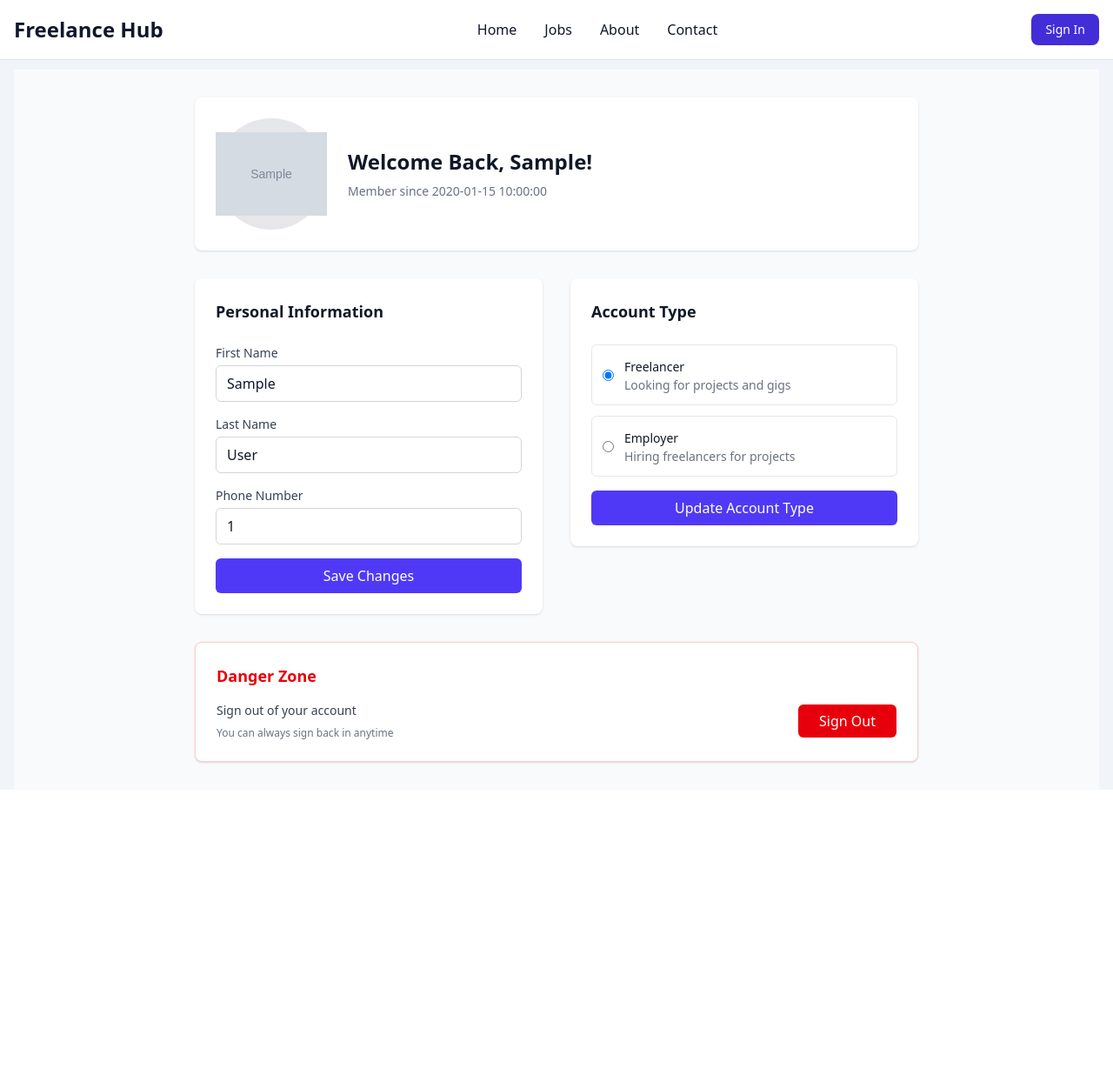
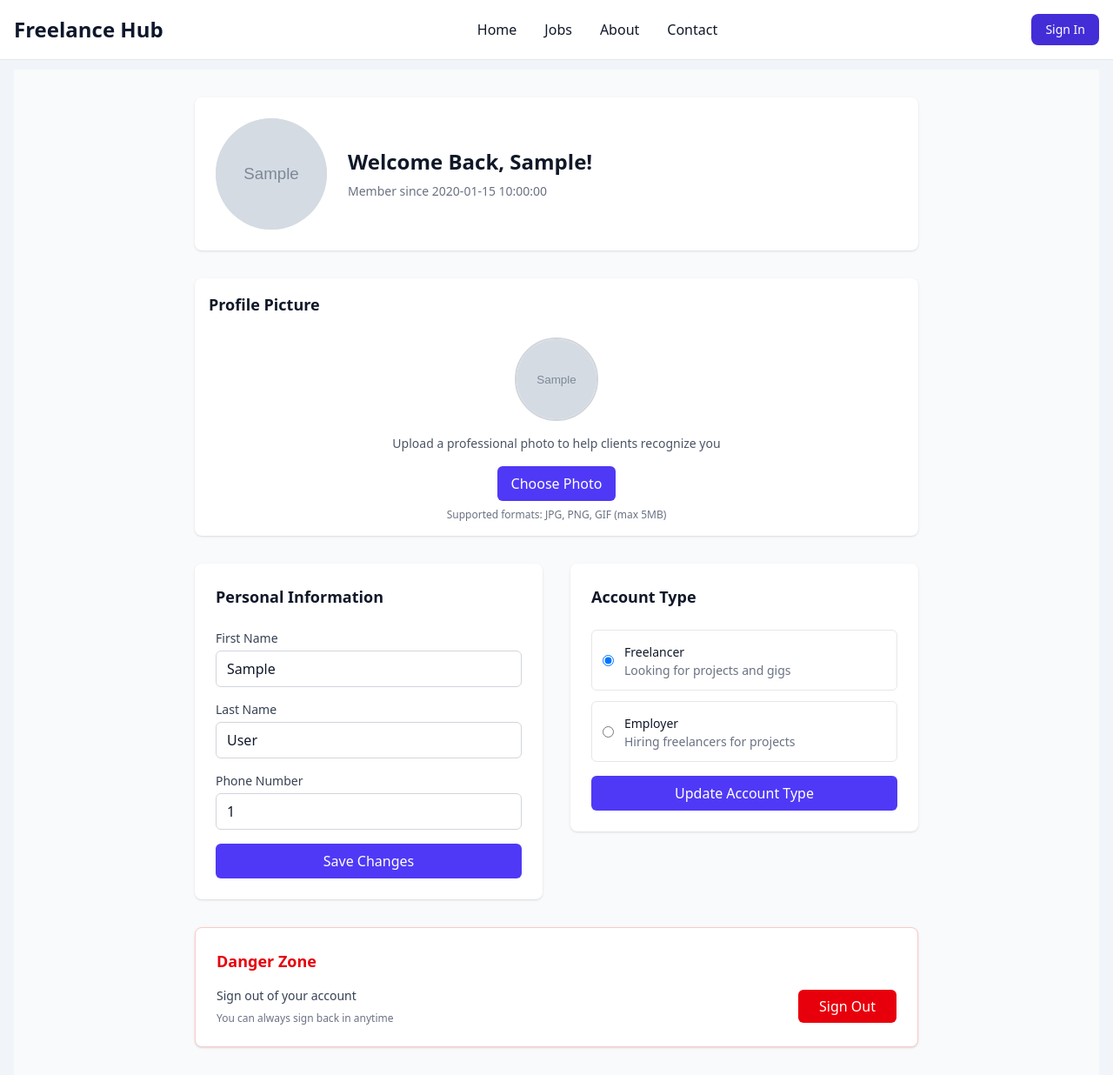
Before and after one commit to kristianhnielsen/web-dev-exam, a Flask app: template templates/account.html in a window 1280 px wide. Shown: the whole page at 87% size. Before the commit the page ends 908 px from the top, so only its background shows below. Run offline with Flask 3, Linux system fonts and the light colour scheme; the visitor is signed in with stand-in values (Sample User, id 1); the template is opened without the code that fills it: most values are stand-ins (such as "Sample title", 1, 10 or a date in 2020); grey boxes marked "Sample" are stand-in pictures; parts of the project's set-up code (start-up, migrations or seed data) failed here and were passed over.

Commit message:
Enhance profile image section with upload functionality and improved styling

```diff
--- a/templates/account.html
+++ b/templates/account.html
@@ -2,9 +2,11 @@
 endblock %} {% block head_styles %}{% endblock %} {% block content %}
 
 <section class="min-h-screen bg-gray-50 dark:bg-gray-900">
-  <div class="max-w-4xl mx-auto px-4 sm:px-6 lg:px-8 py-8">
+  <div
+    class="max-w-4xl mx-auto px-4 sm:px-6 lg:px-8 py-8 flex flex-col space-y-8"
+  >
     <!-- Welcome Section -->
-    <header class="bg-white dark:bg-gray-800 rounded-lg shadow-sm p-6 mb-8">
+    <header class="bg-white dark:bg-gray-800 rounded-lg shadow-sm p-6">
       <div class="flex flex-col md:flex-row md:items-center md:space-x-6">
         <figure class="flex-shrink-0 mb-6 md:mb-0">
           <div
@@ -14,6 +16,7 @@ endblock %} {% block head_styles %}{% endblock %} {% block content %}
             <img
               src="{{ image_url }}"
               alt="{{ user_data.first_name }} {{ user_data.last_name }}'s profile picture"
+              class="w-full h-full rounded-full object-cover"
             />
           </div>
         </figure>
@@ -30,6 +33,91 @@ endblock %} {% block head_styles %}{% endblock %} {% block content %}
         </div>
       </div>
     </header>
+
+    <!-- Profile Image Section -->
+    <div class="bg-white rounded-lg shadow-sm p-4">
+      <h3 class="text-lg font-semibold text-gray-900 mb-6">Profile Picture</h3>
+      <div class="flex flex-col items-center space-y-4">
+        <div class="relative">
+          {% if image_url %}
+          <img
+            src="{{ image_url }}"
+            alt="Profile preview"
+            class="w-24 h-24 rounded-full object-cover border-2 border-gray-300"
+          />
+          {% else %}
+          <div
+            class="w-24 h-24 bg-gray-200 rounded-full flex items-center justify-center border-2 border-gray-300"
+          >
+            <span class="text-gray-500 text-2xl font-bold">
+              {{ user_data.first_name[0] }}{{ user_data.last_name[0] }}
+            </span>
+          </div>
+          {% endif %} {% if is_uploading %}
+          <div
+            class="absolute inset-0 bg-black bg-opacity-50 rounded-full flex items-center justify-center"
+          >
+            <div
+              class="w-6 h-6 border-2 border-white border-t-transparent rounded-full animate-spin"
+            ></div>
+          </div>
+          {% endif %}
+        </div>
+
+        <div class="text-center">
+          <p class="text-sm text-gray-600 mb-4">
+            Upload a professional photo to help clients recognize you
+          </p>
+          <form
+            method="POST"
+            action="{{ url_for('upload_profile_image') }}"
+            enctype="multipart/form-data"
+            class="space-y-2"
+          >
+            <label class="block">
+              <input
+                type="file"
+                name="profile_image"
+                accept="image/*"
+                class="hidden"
+                onchange="this.form.submit()"
+                {%
+                if
+                is_uploading
+                %}disabled{%
+                endif
+                %}
+              />
+              <span
+                class="bg-indigo-600 text-white px-4 py-2 rounded-md hover:bg-indigo-700 cursor-pointer inline-block font-medium"
+              >
+                {% if is_uploading %}Uploading...{% else %}Choose Photo{% endif
+                %}
+              </span>
+            </label>
+          </form>
+          {% if user_data.profileImage %}
+          <form method="POST" action="{{ url_for('remove_profile_image') }}">
+            <button
+              type="submit"
+              class="block w-full text-red-600 hover:text-red-800 text-sm font-medium"
+              {%
+              if
+              is_uploading
+              %}disabled{%
+              endif
+              %}
+            >
+              Remove Photo
+            </button>
+          </form>
+          {% endif %}
+          <p class="text-xs text-gray-500 mt-2">
+            Supported formats: JPG, PNG, GIF (max 5MB)
+          </p>
+        </div>
+      </div>
+    </div>
 
     <div class="grid grid-cols-1 lg:grid-cols-2 gap-8">
       <!-- Personal Information -->
@@ -192,7 +280,7 @@ endblock %} {% block head_styles %}{% endblock %} {% block content %}
 
     <!-- Danger Zone -->
     <section
-      class="bg-white dark:bg-gray-800 rounded-lg shadow-sm p-6 mt-8 border border-red-200 dark:border-red-400"
+      class="bg-white dark:bg-gray-800 rounded-lg shadow-sm p-6 border border-red-200 dark:border-red-400"
       aria-labelledby="danger-zone-heading"
     >
       <h2
```
